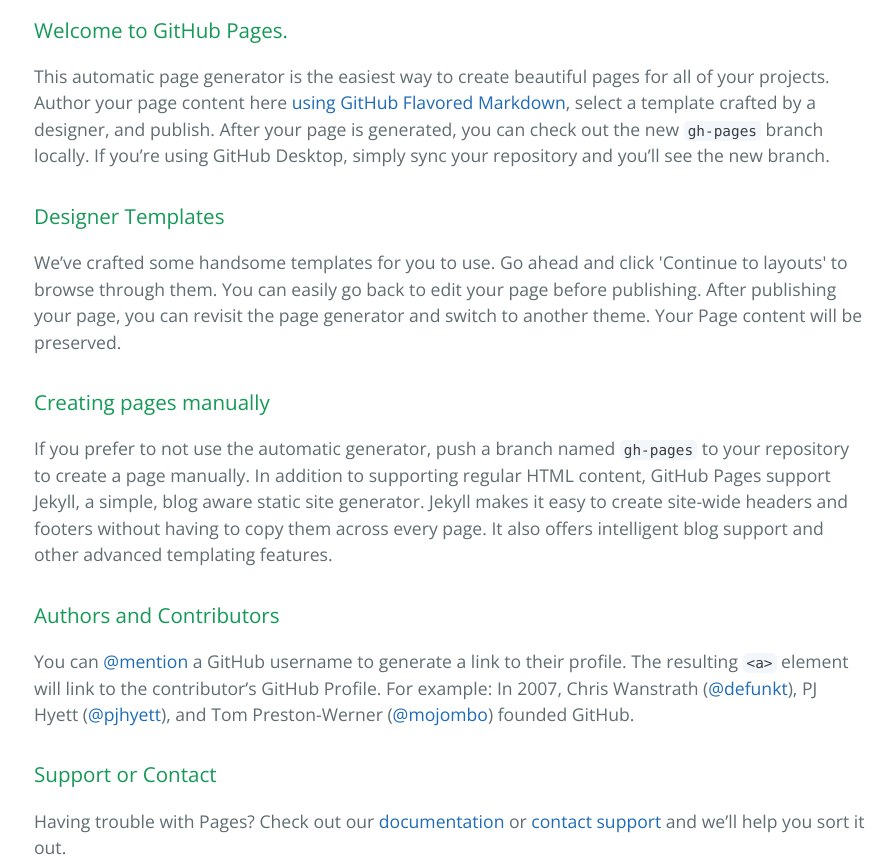
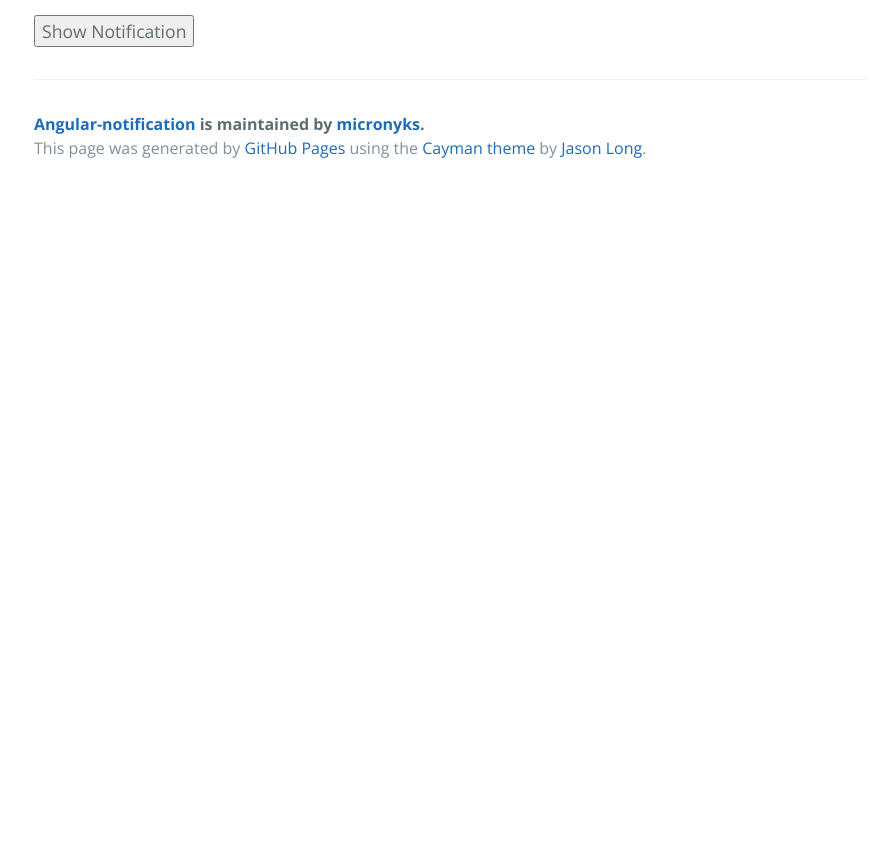
Before and after one commit to micronyks/Angular-Notification, a plain HTML site: page index.html in a window 1280 px wide. Shown: the part 400-1264 px from the top of the page, without its empty margins (190-1082 px from the left). After the commit the page ends 800 px from the top, so only its background shows below. Drawn offline with nearby package versions, Linux system fonts and the light colour scheme; some packages are replaced by stand-ins of ours.

Commit message:
Update index.html

```diff
--- a/index.html
+++ b/index.html
@@ -8,6 +8,7 @@
     <link href='https://fonts.googleapis.com/css?family=Open+Sans:400,700' rel='stylesheet' type='text/css'>
     <link rel="stylesheet" type="text/css" href="stylesheets/stylesheet.css" media="screen">
     <link rel="stylesheet" type="text/css" href="stylesheets/github-light.css" media="screen">
+    <link rel="stylesheet" type="text/css" href="stylesheets/index.css">
   </head>
   <body>
     <section class="page-header">
@@ -19,31 +20,14 @@
     </section>
 
     <section class="main-content">
-      <h3>
-<a id="welcome-to-github-pages" class="anchor" href="#welcome-to-github-pages" aria-hidden="true"><span aria-hidden="true" class="octicon octicon-link"></span></a>Welcome to GitHub Pages.</h3>
+     <div class="notification-bar"></div>
+      <button ng-click="clickMe()">Show Notification</button>
 
-<p>This automatic page generator is the easiest way to create beautiful pages for all of your projects. Author your page content here <a href="https://guides.github.com/features/mastering-markdown/">using GitHub Flavored Markdown</a>, select a template crafted by a designer, and publish. After your page is generated, you can check out the new <code>gh-pages</code> branch locally. If you’re using GitHub Desktop, simply sync your repository and you’ll see the new branch.</p>
 
-<h3>
-<a id="designer-templates" class="anchor" href="#designer-templates" aria-hidden="true"><span aria-hidden="true" class="octicon octicon-link"></span></a>Designer Templates</h3>
-
-<p>We’ve crafted some handsome templates for you to use. Go ahead and click 'Continue to layouts' to browse through them. You can easily go back to edit your page before publishing. After publishing your page, you can revisit the page generator and switch to another theme. Your Page content will be preserved.</p>
-
-<h3>
-<a id="creating-pages-manually" class="anchor" href="#creating-pages-manually" aria-hidden="true"><span aria-hidden="true" class="octicon octicon-link"></span></a>Creating pages manually</h3>
-
-<p>If you prefer to not use the automatic generator, push a branch named <code>gh-pages</code> to your repository to create a page manually. In addition to supporting regular HTML content, GitHub Pages support Jekyll, a simple, blog aware static site generator. Jekyll makes it easy to create site-wide headers and footers without having to copy them across every page. It also offers intelligent blog support and other advanced templating features.</p>
-
-<h3>
-<a id="authors-and-contributors" class="anchor" href="#authors-and-contributors" aria-hidden="true"><span aria-hidden="true" class="octicon octicon-link"></span></a>Authors and Contributors</h3>
-
-<p>You can <a href="https://help.github.com/articles/basic-writing-and-formatting-syntax/#mentioning-users-and-teams" class="user-mention">@mention</a> a GitHub username to generate a link to their profile. The resulting <code>&lt;a&gt;</code> element will link to the contributor’s GitHub Profile. For example: In 2007, Chris Wanstrath (<a href="https://github.com/defunkt" class="user-mention">@defunkt</a>), PJ Hyett (<a href="https://github.com/pjhyett" class="user-mention">@pjhyett</a>), and Tom Preston-Werner (<a href="https://github.com/mojombo" class="user-mention">@mojombo</a>) founded GitHub.</p>
-
-<h3>
-<a id="support-or-contact" class="anchor" href="#support-or-contact" aria-hidden="true"><span aria-hidden="true" class="octicon octicon-link"></span></a>Support or Contact</h3>
-
-<p>Having trouble with Pages? Check out our <a href="https://help.github.com/pages">documentation</a> or <a href="https://github.com/contact">contact support</a> and we’ll help you sort it out.</p>
-
+    <script src="https://ajax.googleapis.com/ajax/libs/angularjs/1.4.0/angular.min.js"></script>
+    <script src="https://ajax.googleapis.com/ajax/libs/angularjs/1.4.0/angular-route.min.js"></script>
+    <script src="https://ajax.googleapis.com/ajax/libs/angularjs/1.4.0/angular-animate.min.js"></script>
+    <script src="index.js"></script>
       <footer class="site-footer">
         <span class="site-footer-owner"><a href="https://github.com/micronyks/Angular-Notification">Angular-notification</a> is maintained by <a href="https://github.com/micronyks">micronyks</a>.</span>
 
```
